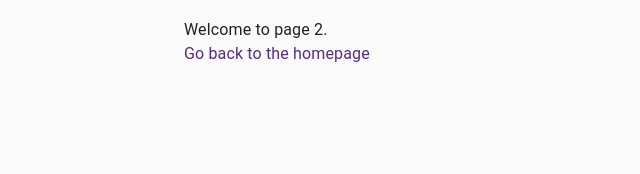
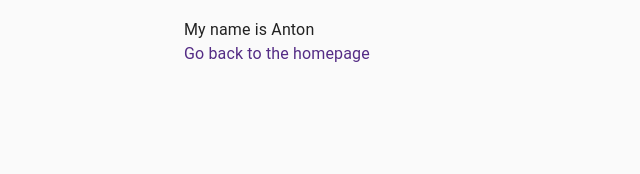
Before and after one commit to antnzhlnkn/blog, a Gatsby site: page /about in a window 1280 px wide. Shown: the part 203-377 px from the top of the page, 0-640 px from the left. Built offline with nearby package versions, Linux system fonts and the light colour scheme; Gatsby itself is replaced by a stand-in of ours.

Commit message:
check build

```diff
--- a/src/pages/about.tsx
+++ b/src/pages/about.tsx
@@ -12,7 +12,7 @@
       About me
     </Typography>
 
-    <Typography variant="body1">Welcome to page 2.</Typography>
+    <Typography variant="body1">My name is Anton</Typography>
 
     <Typography variant="body1">
       <Link component={GatsbyLink} to="/">
```
